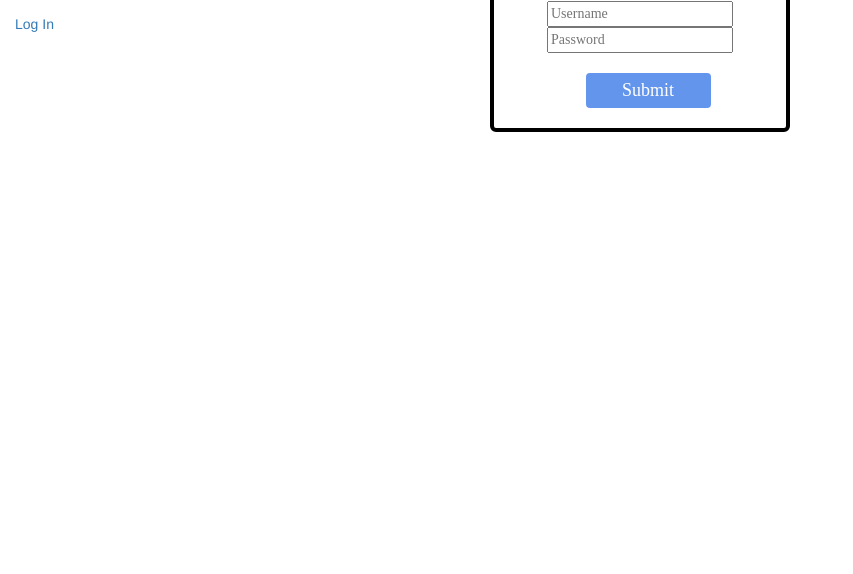
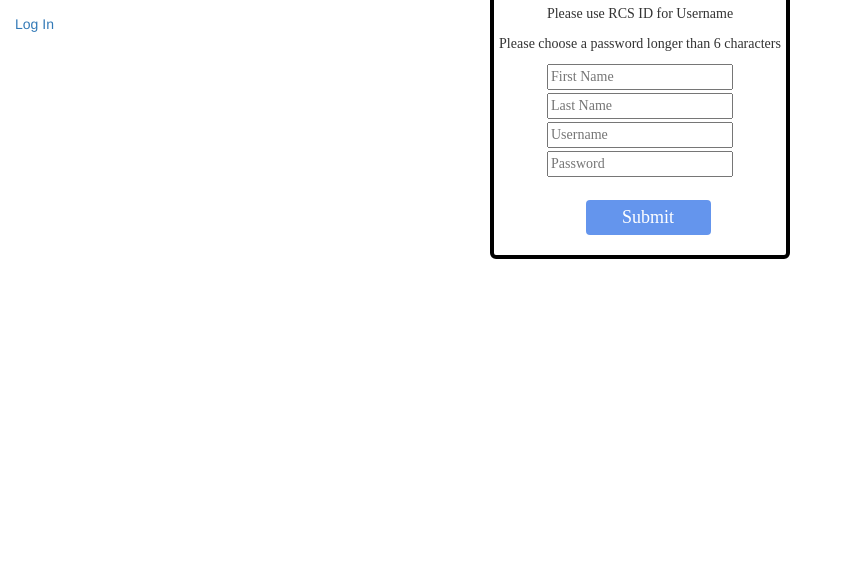
Before and after one commit to hyuan0v0/SD-D-Project, a website: page views/signup.html in a window 1280 px wide. Shown: the part 226-800 px from the top of the page, without its empty margins (0-853 px from the left). Drawn offline with nearby package versions, Linux system fonts and the light colour scheme.

Commit message:
modified signup page

```diff
--- a/views/signup.html
+++ b/views/signup.html
@@ -28,11 +28,14 @@
   	<br/>
   	<form style="text-align:center;font-family: decorative;" method="post">
   		<div class="box">
-  			<h2> Create Your Account! </h2>
-  			<p>Please use RCS ID for Username</p>
-  			<input type="username" name="username" id="username" placeholder="Username" required /> <br>
+  			<h2> Join Virtual Connections! </h2>
+			  <p>Please use RCS ID for Username</p>
+			  <p>Please choose a password longer than 6 characters</p>
+			  <input style="margin-bottom: 3px;" type="firstname" name="firstname" id="firstname" placeholder="First Name" required /> <br>
+			  <input style="margin-bottom: 3px;" type="lastname" name="lastname" id="lastname" placeholder="Last Name" required /> <br>
+  			<input style="margin-bottom: 3px;" type="username" name="username" id="username" placeholder="Username" required /> <br>
 
-  			<input type="password" name="password" id="password" placeholder="Password" required /><br>
+  			<input style="margin-bottom: 3px;" type="password" name="password" id="password" placeholder="Password" required /><br>
 
         <input class="btn" type="submit" name="submit" value="Submit"/> <br>
   			<!-- <a><div class="btn">Sign Up</div></a> -->
```
Also changed, not shown: views/login.html (+1 -1 lines).
